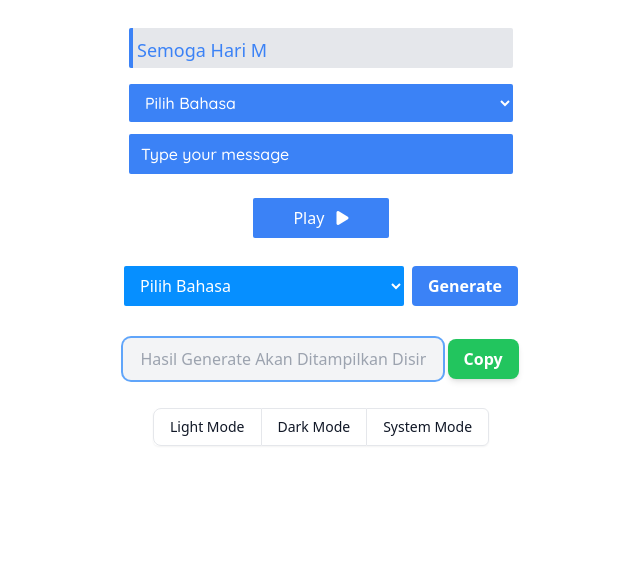
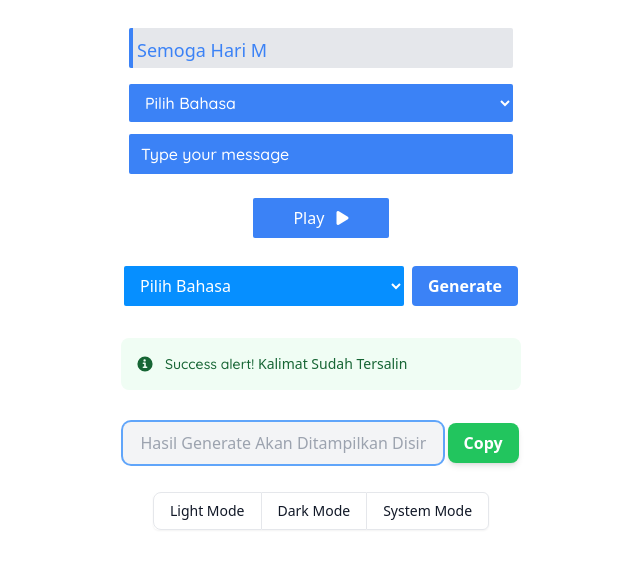
Before and after one commit to irvanshandika/Text-to-Speech, a website: page index.html in a window 1280 px wide. Both pictures are taken after a click on the button "Copy". Shown: the whole page, without its empty margins (319-959 px from the left). Drawn offline with nearby package versions, Linux system fonts and the light colour scheme.

Commit message:
Add alert

```diff
--- a/index.html
+++ b/index.html
@@ -63,6 +63,20 @@
         </select>
         <button onclick="generateKalimat()" class="bg-blue-500 hover:bg-blue-700 text-white font-bold py-2 px-4 rounded">Generate</button>
       </div>
+      <!-- Alert -->
+      <div class="w-[335px] lg:w-[400px] hidden" id="alert">
+        <div class="flex items-center p-4 mt-4 mb-4 text-sm text-green-800 rounded-lg bg-green-50 dark:bg-gray-800 dark:text-green-400" role="alert">
+          <svg class="flex-shrink-0 inline w-4 h-4 mr-3" xmlns="http://www.w3.org/2000/svg" fill="currentColor" viewBox="0 0 20 20">
+            <path d="M10 .5a9.5 9.5 0 1 0 9.5 9.5A9.51 9.51 0 0 0 10 .5ZM9.5 4a1.5 1.5 0 1 1 0 3 1.5 1.5 0 0 1 0-3ZM12 15H8a1 1 0 0 1 0-2h1v-3H8a1 1 0 0 1 0-2h2a1 1 0 0 1 1 1v4h1a1 1 0 0 1 0 2Z" />
+          </svg>
+          <span class="sr-only">Info</span>
+          <div>
+            <span class="font-medium font-Quicksand">Success alert!</span>
+            Kalimat Sudah Tersalin
+          </div>
+        </div>
+      </div>
+      <!-- Akhir Alert -->
       <div class="flex-row">
         <input
           type="text"
--- a/src/script/index.js
+++ b/src/script/index.js
@@ -99,8 +99,12 @@ function copyKalimat() {
   resultInput.setSelectionRange(0, 99999);
   document.execCommand("copy");
 
-  // Beri tahu pengguna bahwa teks berhasil disalin
-  alert("Kalimat berhasil disalin: " + resultInput.value);
+  // Tampilkan alert
+  var alertDiv = document.getElementById("alert");
+  alertDiv.classList.remove("hidden");
+  setTimeout(function () {
+    alertDiv.classList.add("hidden");
+  }, 4000);
 }
 // Switch mode
 const lightModeBtn = document.getElementById("lightModeBtn");
```
Also changed, not shown: dist/output.css, src/style/style.css (line endings or trailing spaces).
